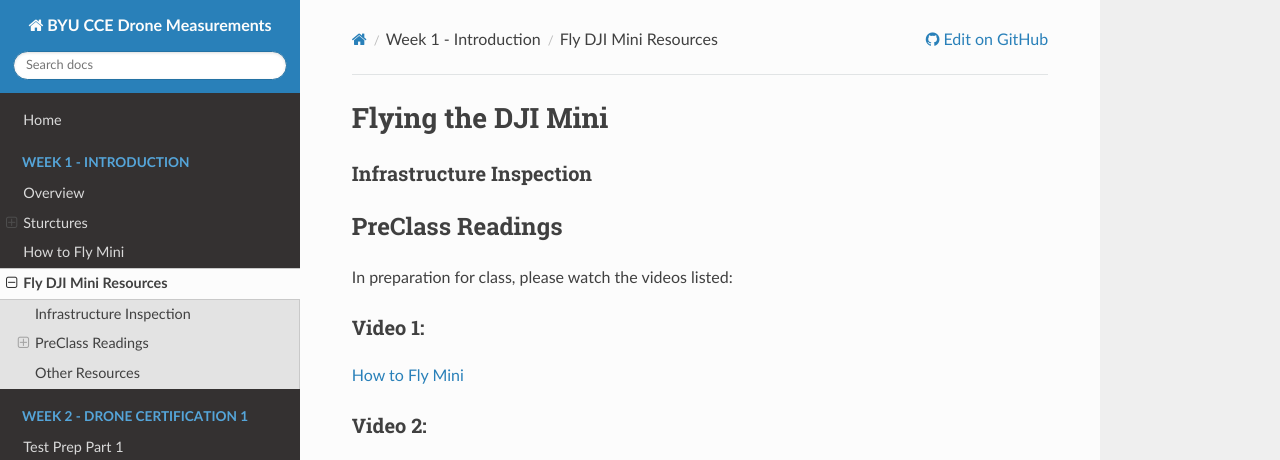
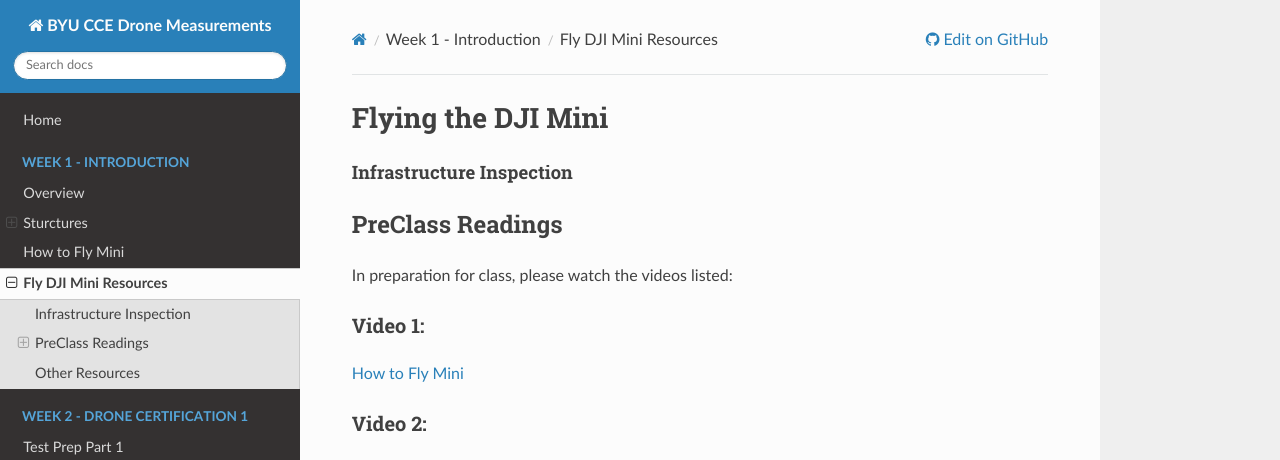
Before and after one commit to gus-p-williams/byu-cce-drone_measurements, an MkDocs documentation site: the page built from docs/week_01/DJI_Mini_Resources.md, in a window 1280 px wide and 1112 px high. Shown: the top 460 px of the window. Built offline with MkDocs 1.6.1, drawn with Linux system fonts in a browser that asks for light colours; nearby versions of some CDN libraries; grey boxes are pictures that could not be loaded.

Commit message:
Added subheading

```diff
--- a/docs/week_01/DJI_Mini_Resources.md
+++ b/docs/week_01/DJI_Mini_Resources.md
@@ -1,6 +1,7 @@
 # Flying the DJI Mini
 
-### Infrastructure Inspection
+#### Infrastructure Inspection
+
 ## PreClass Readings
 In preparation for class, please watch the videos listed:
 ### Video 1:
```
